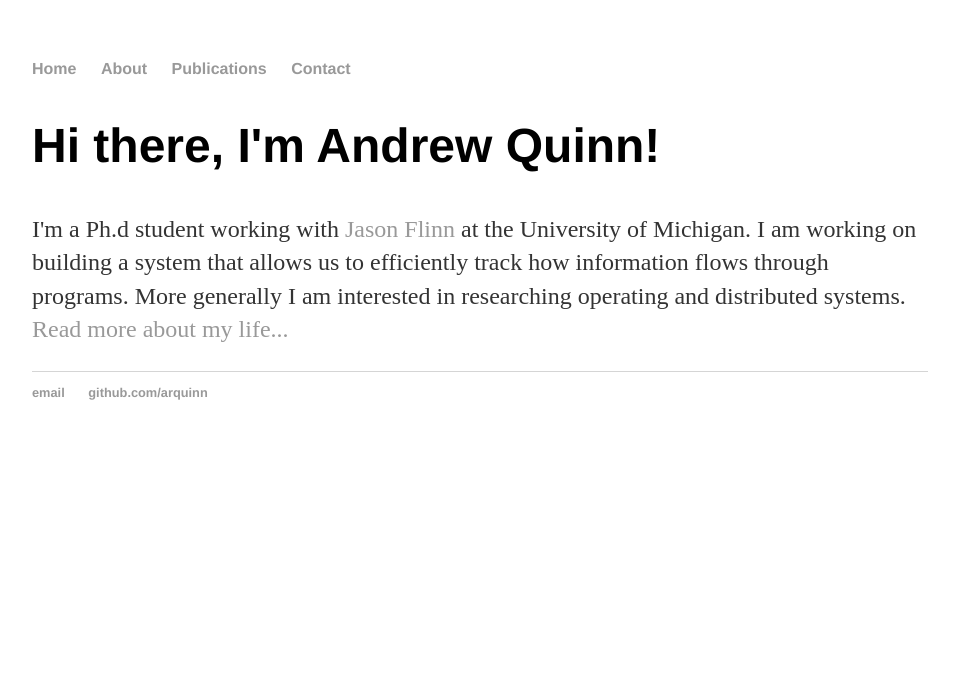
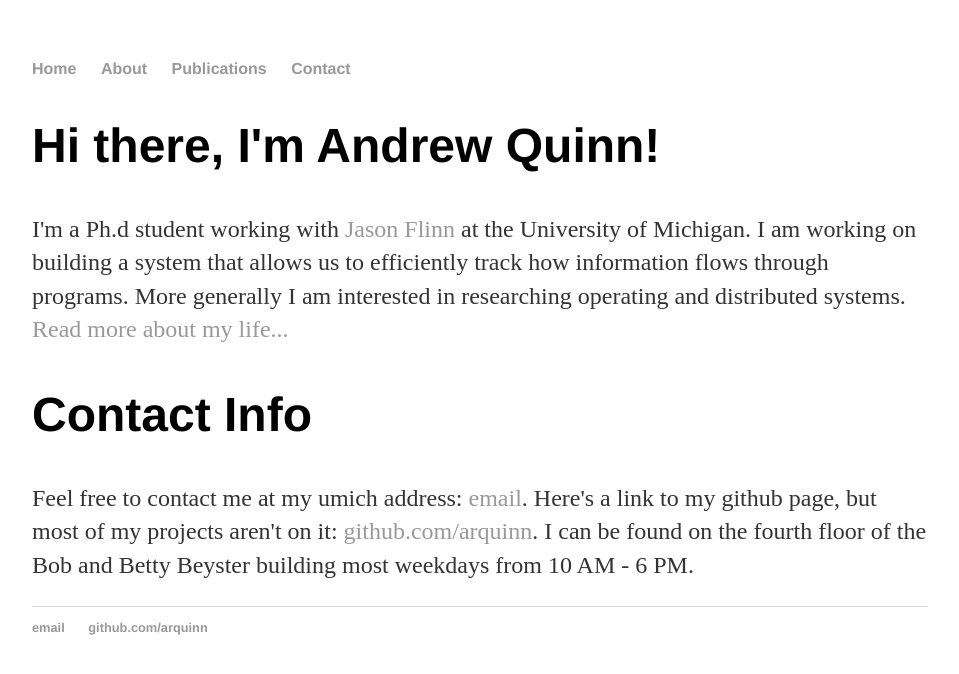
Before and after one commit to arquinn/arquinn.github.io, a Jekyll site: the page index.html, which Jekyll copies as it is, in a window 1280 px wide. Shown: the top 674 px of the page, without its empty margins (160-1119 px from the left). Built offline with Jekyll 4.4.1, drawn with Linux system fonts in a browser that asks for light colours.

Commit message:
Update index.html

```diff
--- a/index.html
+++ b/index.html
@@ -21,7 +21,12 @@
 			</div><!-- /.blurb -->
 		</section>
 
-
+		<section id="contact">
+			<div class="blurb">
+			<h1>Contact Info</h1>
+	  	<p>Feel free to contact me at my umich address: <a href="mailto:arquinn@umich.edu">email</a>. Here's a link to my github page, but most of my projects aren't on it: <a href="https://github.com/arquinn">github.com/arquinn</a>. I can be found on the fourth floor of the Bob and Betty Beyster building most weekdays from 10 AM - 6 PM.
+			</div><!-- /.blurb -->
+		</section>
 			<footer>
 	    		<ul>
 	        		<li><a href="mailto:arquinn@umich.edu">email</a></li>
```
